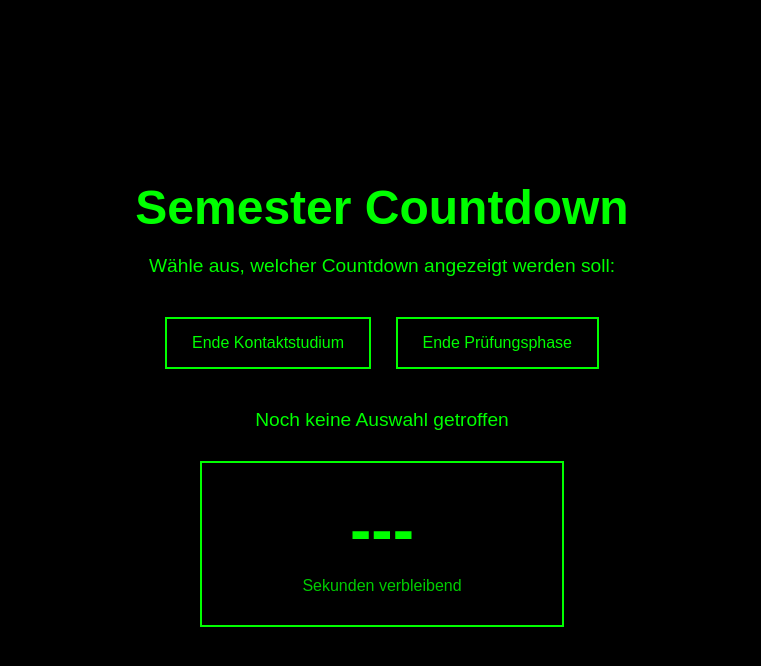
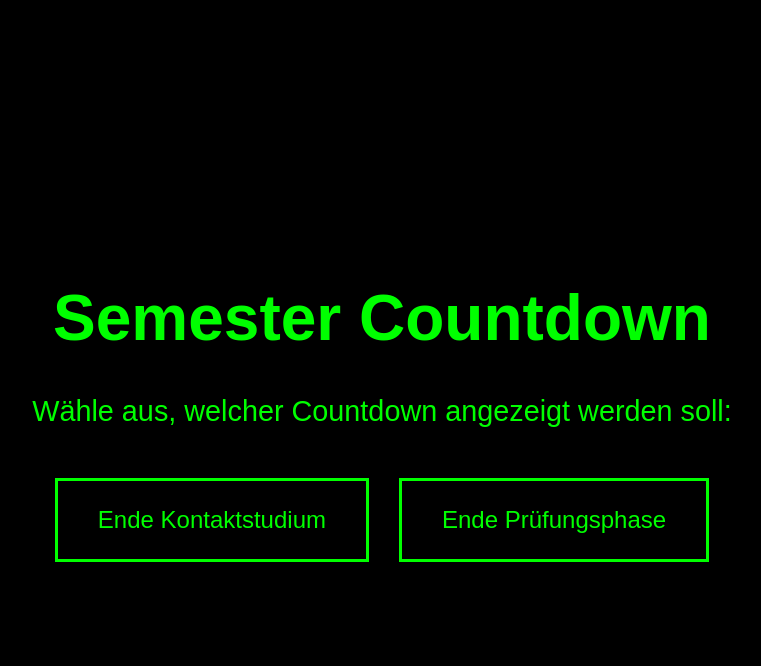
Before and after one commit to enzoferrarese-hslu/HSLU_Countdpwn-, a Flask app: page / in a window 1280 px wide. Shown: the top 666 px of the page, without its empty margins (258-1019 px from the left). Run offline with Flask 3, Linux system fonts and the light colour scheme.

Commit message:
code erneuert damit es cleaner ist

```diff
--- a/app.py
+++ b/app.py
@@ -3,12 +3,17 @@ from countdown_service import get_countdown
 
 app = Flask(__name__)
 
-print("APP STARTET...")  # Debug
-
 
 @app.route("/")
 def home():
     return render_template("index.html")
+
+
+@app.route("/countdown/<mode>")
+def countdown_page(mode):
+    if mode not in ["contact", "exam"]:
+        return "Ungültiger Modus", 400
+    return render_template("countdown.html", mode=mode)
 
 
 @app.route("/api/countdown/<mode>")
@@ -24,6 +29,5 @@ def api_countdown(mode):
         return jsonify({"error": str(e)}), 500
 
 
-# 🔥 GANZ WICHTIG (das hat bei dir gefehlt)
 if __name__ == "__main__":
     app.run(host="127.0.0.1", port=5000, debug=True)
--- a/static/script.js
+++ b/static/script.js
@@ -1,5 +1,14 @@
 let countdownInterval = null;
 let currentSeconds = 0;
+
+document.addEventListener("DOMContentLoaded", () => {
+    const body = document.body;
+    const mode = body.dataset.mode;
+
+    if (mode) {
+        startCountdown(mode);
+    }
+});
 
 function startCountdown(mode) {
     fetch(`/api/countdown/${mode}`)
@@ -10,7 +19,8 @@ function startCountdown(mode) {
                 return;
             }
 
-            document.getElementById("semester-name").textContent = `Semester: ${data.semester_name}`;
+            document.getElementById("semester-name").textContent =
+                `Semester: ${data.semester_name}`;
 
             if (mode === "contact") {
                 document.getElementById("target-date").textContent =
@@ -54,5 +64,6 @@ function startCountdown(mode) {
 }
 
 function updateCountdownDisplay() {
-    document.getElementById("countdown").textContent = currentSeconds.toLocaleString("de-CH");
+    document.getElementById("countdown").textContent =
+        currentSeconds.toLocaleString("de-CH");
 }
--- a/static/style.css
+++ b/static/style.css
@@ -17,60 +17,90 @@ body {
 }
 
 h1 {
-    font-size: 3rem;
-    margin-bottom: 20px;
+    font-size: 4rem;
+    margin-bottom: 40px;
 }
 
 .subtitle {
-    font-size: 1.2rem;
-    margin-bottom: 30px;
+    font-size: 1.8rem;
+    margin-bottom: 50px;
 }
 
 .button-group {
-    margin-bottom: 30px;
+    display: flex;
+    justify-content: center;
+    gap: 30px;
+    flex-wrap: wrap;
 }
 
-button {
+.menu-button {
+    display: inline-block;
     background-color: black;
     color: #00ff00;
-    border: 2px solid #00ff00;
-    padding: 15px 25px;
-    margin: 10px;
-    font-size: 1rem;
-    cursor: pointer;
+    border: 3px solid #00ff00;
+    padding: 25px 40px;
+    font-size: 1.5rem;
+    text-decoration: none;
     transition: 0.2s;
 }
 
-button:hover {
+.menu-button:hover {
+    background-color: #00ff00;
+    color: black;
+}
+
+.countdown-page {
+    max-width: 1000px;
+}
+
+.top-bar {
+    width: 100%;
+    text-align: left;
+    margin-bottom: 40px;
+}
+
+.back-button {
+    color: #00ff00;
+    text-decoration: none;
+    border: 2px solid #00ff00;
+    padding: 10px 20px;
+    font-size: 1rem;
+}
+
+.back-button:hover {
     background-color: #00ff00;
     color: black;
 }
 
 .info-box {
-    margin-bottom: 30px;
-    font-size: 1.2rem;
+    margin-bottom: 40px;
+    font-size: 2rem;
+}
+
+.info-box p {
+    margin: 20px 0;
 }
 
 .countdown-box {
-    border: 2px solid #00ff00;
-    padding: 30px;
+    border: 3px solid #00ff00;
+    padding: 50px;
     display: inline-block;
-    min-width: 300px;
+    min-width: 500px;
 }
 
 #countdown {
-    font-size: 4rem;
+    font-size: 6rem;
     font-weight: bold;
-    margin-bottom: 10px;
+    margin-bottom: 20px;
 }
 
 .label {
-    font-size: 1rem;
-    opacity: 0.8;
+    font-size: 2rem;
+    opacity: 0.85;
 }
 
 #status-message {
-    margin-top: 25px;
-    font-size: 1rem;
+    margin-top: 40px;
+    font-size: 1.5rem;
     color: #00ff00;
 }
--- a/templates/index.html
+++ b/templates/index.html
@@ -13,23 +13,9 @@
         <p class="subtitle">Wähle aus, welcher Countdown angezeigt werden soll:</p>
 
         <div class="button-group">
-            <button onclick="startCountdown('contact')">Ende Kontaktstudium</button>
-            <button onclick="startCountdown('exam')">Ende Prüfungsphase</button>
+            <a href="/countdown/contact" class="menu-button">Ende Kontaktstudium</a>
+            <a href="/countdown/exam" class="menu-button">Ende Prüfungsphase</a>
         </div>
-
-        <div class="info-box">
-            <p id="semester-name">Noch keine Auswahl getroffen</p>
-            <p id="target-date"></p>
-        </div>
-
-        <div class="countdown-box">
-            <div id="countdown">---</div>
-            <div class="label">Sekunden verbleibend</div>
-        </div>
-
-        <div id="status-message"></div>
     </div>
-
-    <script src="{{ url_for('static', filename='script.js') }}"></script>
 </body>
 </html>
```
Also changed, not shown: templates/countdown.html (added, +30 -0 lines).
